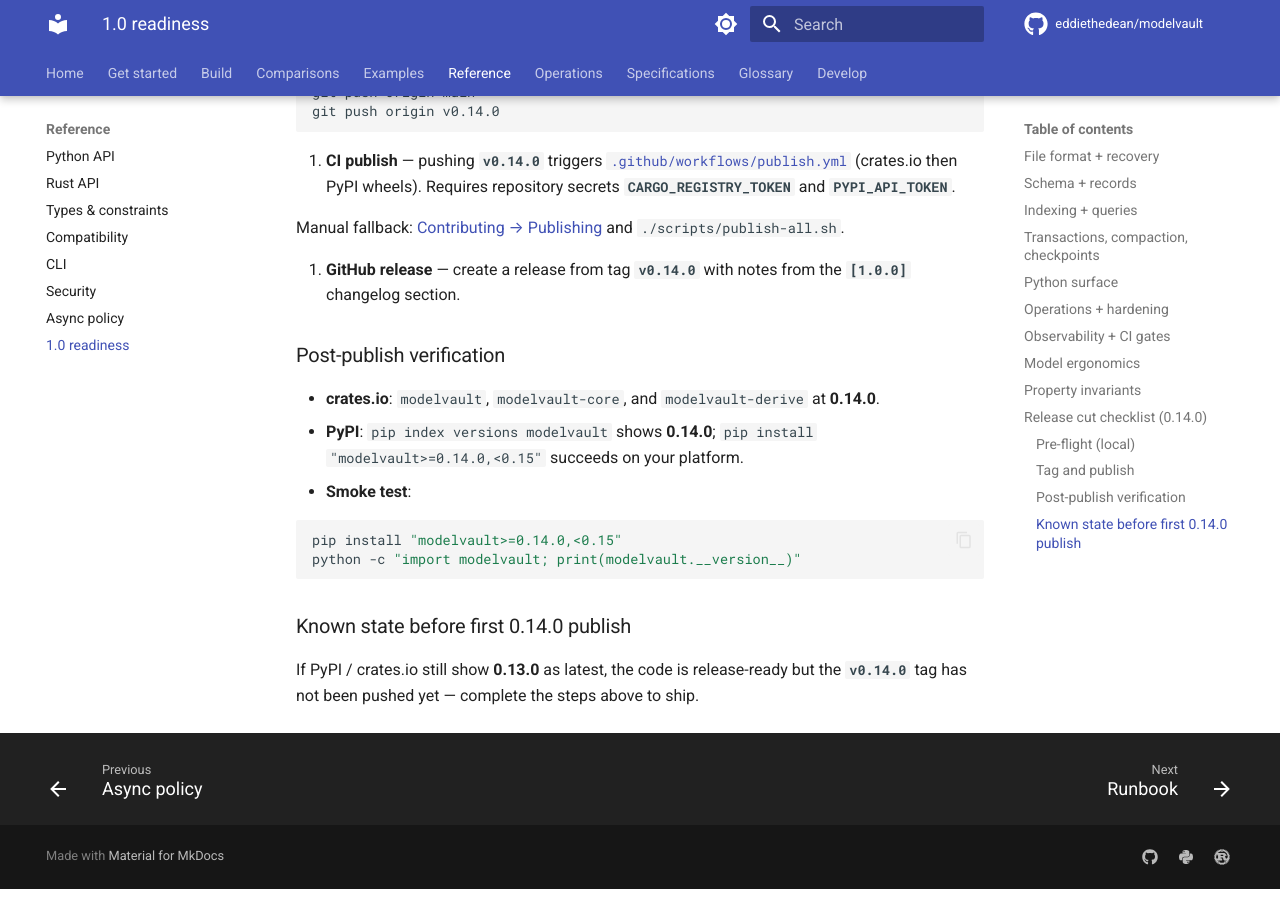
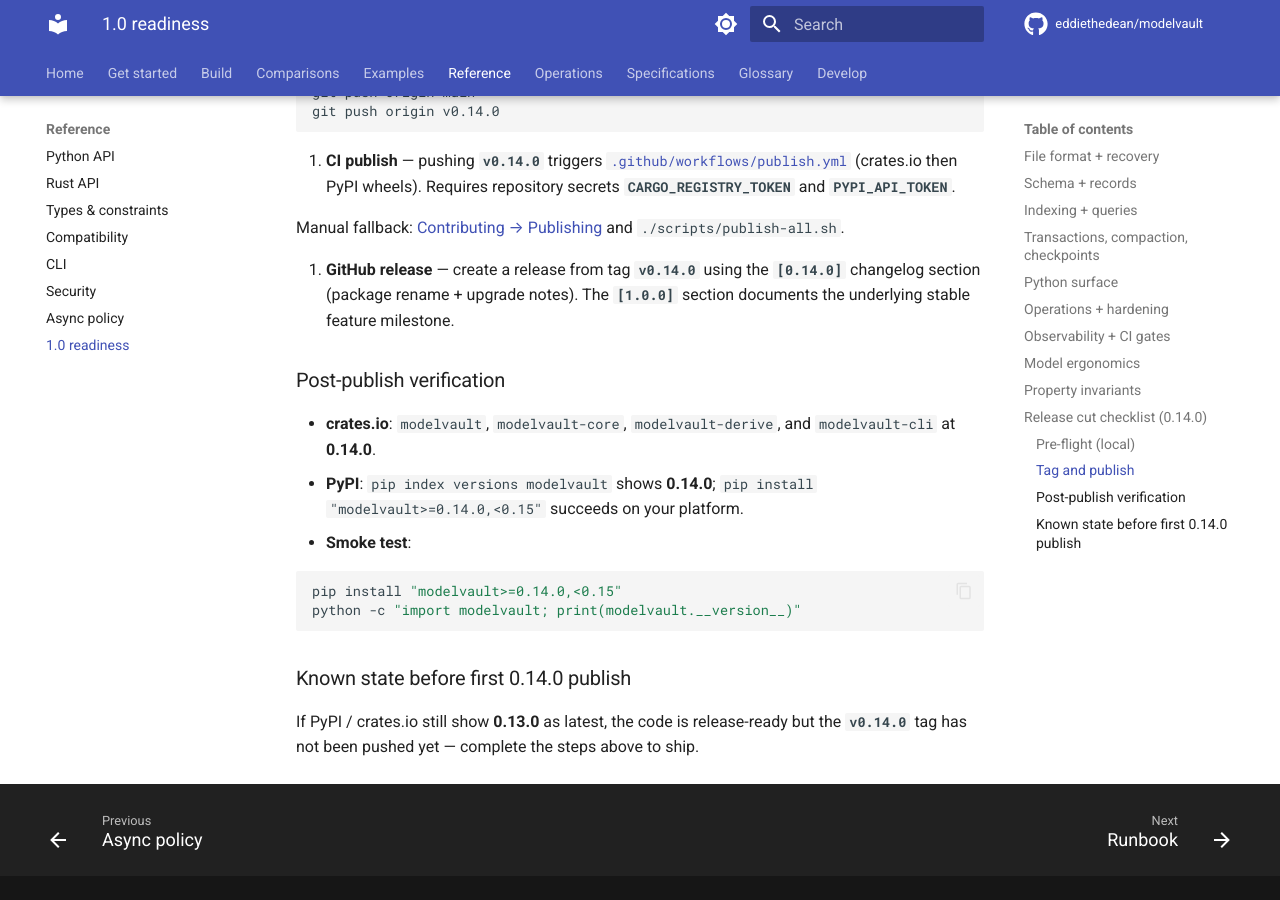
Before and after one commit to eddiethedean/typra, an MkDocs documentation site: the page built from docs/reference/readiness.md, in a window 1280 px wide and 900 px high, scrolled down 4476 px. Built offline with MkDocs 1.6.1 and Material for MkDocs 9.7.7, drawn with Linux system fonts in a browser that asks for light colours; comment, search, counter and statistics services are not loaded.

Commit message:
Prepare 0.14.0 release: publish CLI crate and clarify readiness docs.
- Include modelvault-cli in crates.io publish script (after modelvault)
- Clarify GitHub release notes and post-publish crate list
- Note 0.14.0 ships the 1.0 feature set under the ModelVault name

```diff
--- a/docs/reference/readiness.md
+++ b/docs/reference/readiness.md
@@ -141,11 +141,11 @@ Use this before tagging **`v0.14.0`** and publishing to crates.io / PyPI.
 
    Manual fallback: [Contributing → Publishing](../dev/contributing_guide.md#publishing) and `./scripts/publish-all.sh`.
 
-4. **GitHub release** — create a release from tag **`v0.14.0`** with notes from the **`[1.0.0]`** changelog section.
+4. **GitHub release** — create a release from tag **`v0.14.0`** using the **`[0.14.0]`** changelog section (package rename + upgrade notes). The **`[1.0.0]`** section documents the underlying stable feature milestone.
 
 ### Post-publish verification
 
-- **crates.io**: `modelvault`, `modelvault-core`, and `modelvault-derive` at **0.14.0**.
+- **crates.io**: `modelvault`, `modelvault-core`, `modelvault-derive`, and `modelvault-cli` at **0.14.0**.
 - **PyPI**: `pip index versions modelvault` shows **0.14.0**; `pip install "modelvault>=0.14.0,<0.15"` succeeds on your platform.
 - **Smoke test**:
 
```
Also changed, not shown: CHANGELOG.md (+2 -0 lines), README.md (+1 -1 lines), 1 other file.
